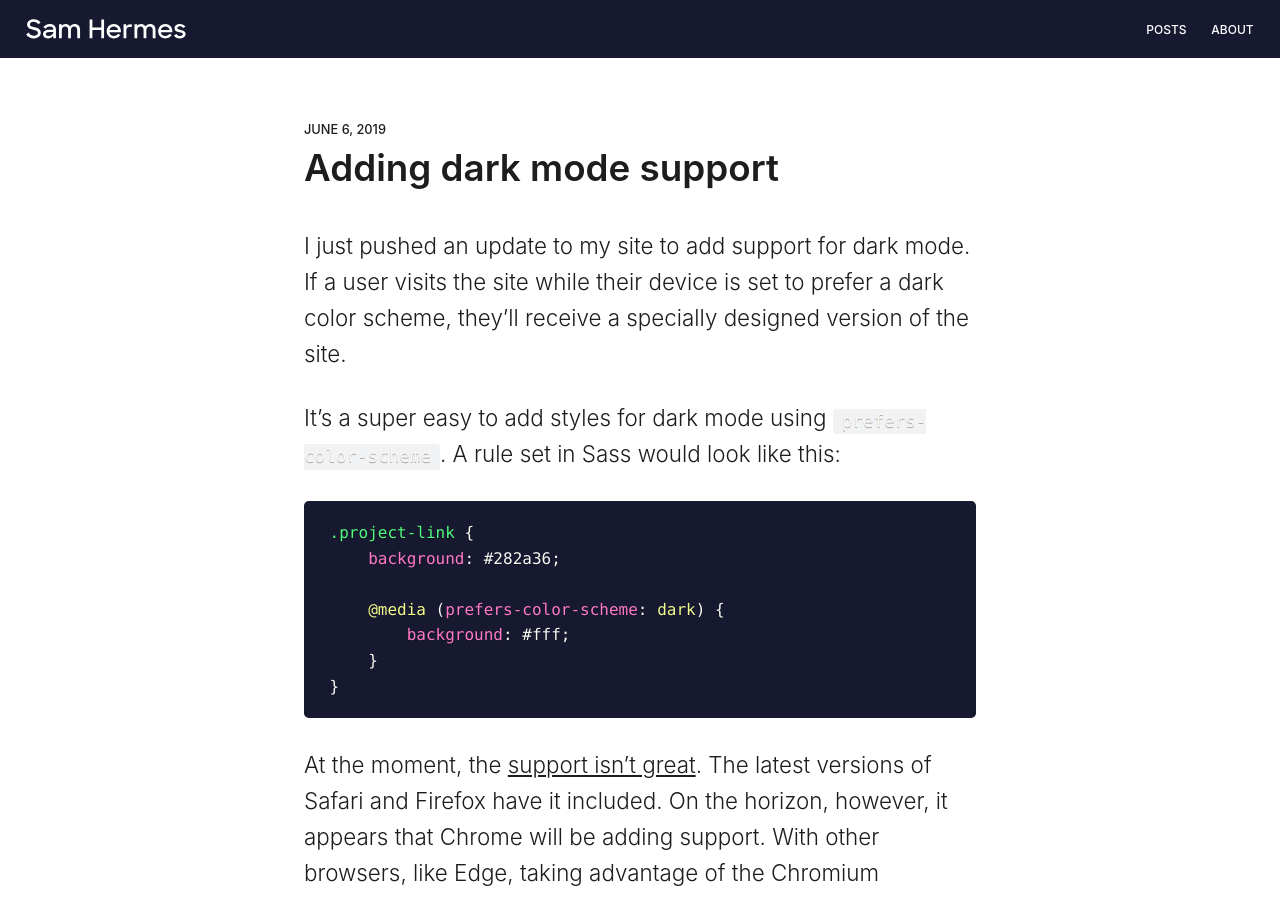
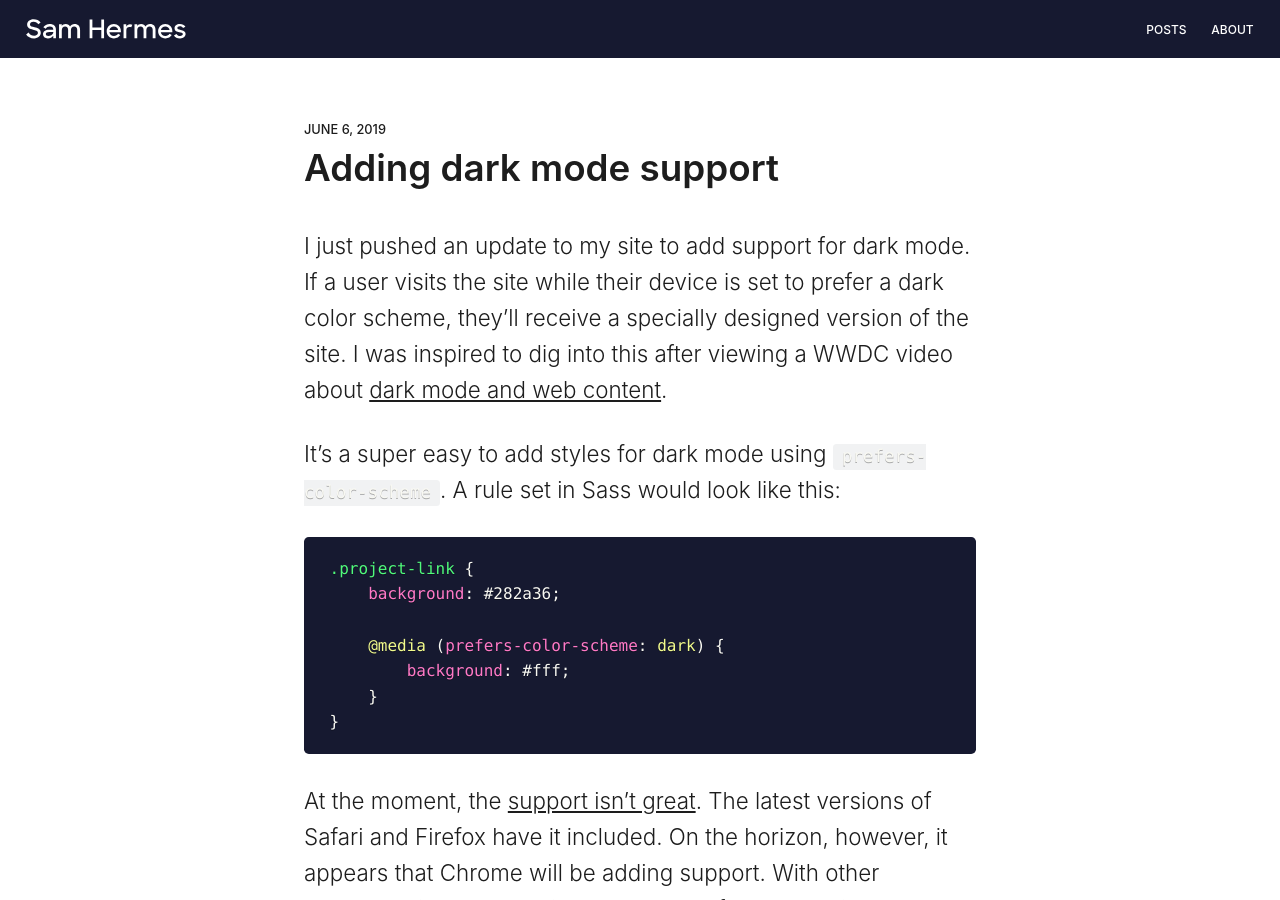
Before and after one commit to samhermes/samhermes.github.io, a Jekyll site: the page built from _posts/2019-06-06-adding-dark-mode-support.markdown, in a window 1280 px wide and 900 px high. Built offline with Jekyll 4.4.1, drawn with Linux system fonts in a browser that asks for light colours.

Commit message:
Add note about WWDC video

```diff
--- a/_posts/2019-06-06-adding-dark-mode-support.markdown
+++ b/_posts/2019-06-06-adding-dark-mode-support.markdown
@@ -5,7 +5,7 @@ date: 2019-06-06
 categories: [CSS]
 custom_js: prism
 ---
-I just pushed an update to my site to add support for dark mode. If a user visits the site while their device is set to prefer a dark color scheme, they'll receive a specially designed version of the site.
+I just pushed an update to my site to add support for dark mode. If a user visits the site while their device is set to prefer a dark color scheme, they'll receive a specially designed version of the site. I was inspired to dig into this after viewing a WWDC video about [dark mode and web content](https://developer.apple.com/videos/play/wwdc2019/511/).
 
 It's a super easy to add styles for dark mode using `prefers-color-scheme`. A rule set in Sass would look like this:
 
```
